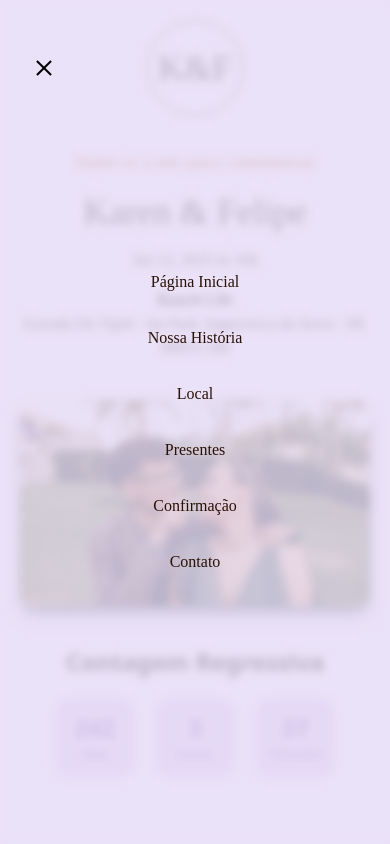
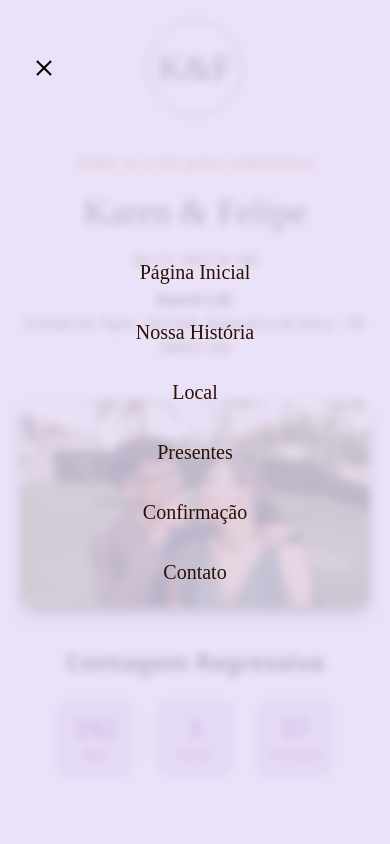
Before and after one commit to LipeMachado/Casamento, a Next.js app: page / in a window 390 px wide. Both pictures are taken after a click on the button "Abrir Menu". Shown: the top 844 px of the page. Built offline with nearby package versions, Linux system fonts and the light colour scheme; a web font is replaced by a local one.

Commit message:
Fixed style

```diff
--- a/src/components/NavBar.tsx
+++ b/src/components/NavBar.tsx
@@ -122,7 +122,7 @@ export function NavBar() {
                                                         delay: 0.1 + idx / 10,
                                                     }}
                                                     key={item.menu}
-                                                    className="text-[#2B1105] hover:text-[#2B1105]/70 transition-colors my-4"
+                                                    className="text-[#2B1105] hover:text-[#2B1105]/70 transition-colors my-4 text-xl"
                                                     href={item.link}
                                                     onClick={toggleMenu}
                                                 >
@@ -140,7 +140,7 @@ export function NavBar() {
                                                         delay: 0.1 + idx / 10,
                                                     }}
                                                     key={item.menu}
-                                                    className="text-[#2B1105] hover:text-[#2B1105]/70 transition-colors my-4"
+                                                    className="text-[#2B1105] hover:text-[#2B1105]/70 transition-colors my-4 text-xl"
                                                     href={item.link}
                                                     onClick={toggleMenu}
                                                 >
--- a/src/pages/index.tsx
+++ b/src/pages/index.tsx
@@ -3,6 +3,7 @@ import CountdownTimer from "@/components/CountdownTimer";
 import { Header } from "@/components/Header";
 import { Loading } from "@/components/Loading";
 import { NavBar } from "@/components/NavBar";
+import { motion } from "framer-motion";
 import { useEffect, useState } from "react";
 
 export default function Home() {
@@ -29,12 +30,18 @@ export default function Home() {
           <NavBar />
           <Header />
           <Carousel />
-          <section className="w-full pb-10 flex flex-col justify-center items-center gap-5">
+          <motion.section
+            initial={{ opacity: 0 }}
+            animate={{ opacity: 1 }}
+            exit={{ opacity: 0 }}
+            transition={{ duration: 0.8, delay: 0.8 }}
+            className="w-full pb-10 flex flex-col justify-center items-center gap-5"
+          >
             <h4 className="text-2xl text-black font-semibold font-sans">Contagem Regressiva</h4>
             <div className="flex gap-5">
               <CountdownTimer targetDate={targetDate} />
             </div>
-          </section>
+          </motion.section>
           <section className="my-20">
             <p className="px-5 sm:px-10 md:px-36 text-center text-lg">
               Criamos esse site para compartilhar com vocês os detalhes da organização do nosso casamento.
```
Also changed, not shown: 1 other file (tests, documents, lock files or other folders).
